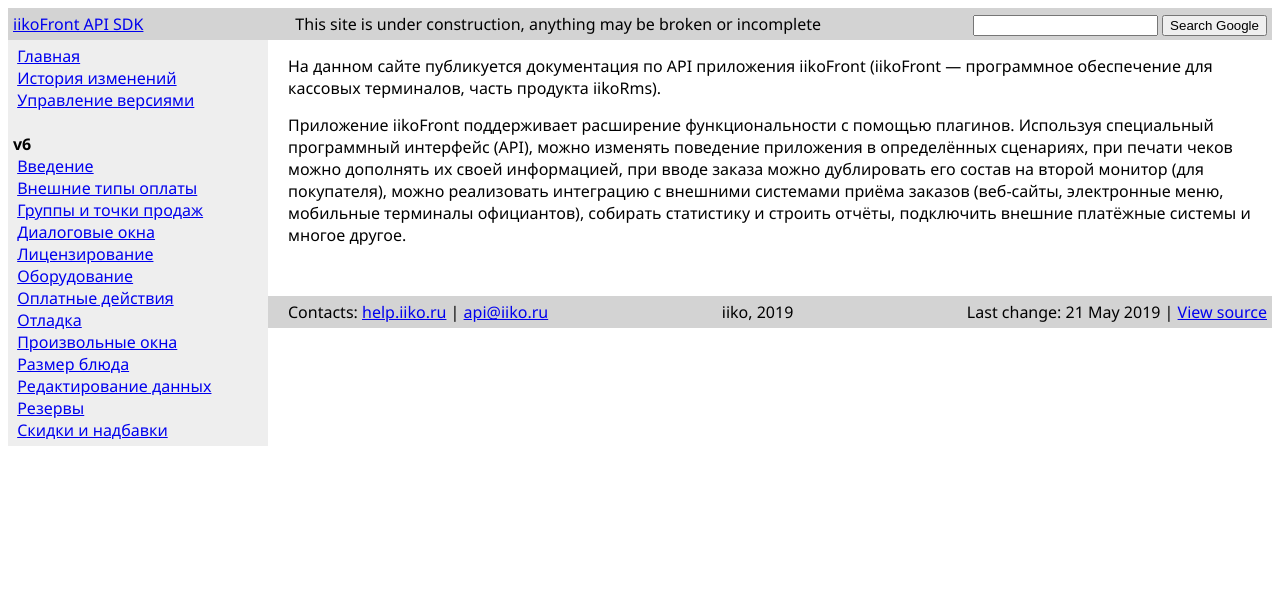
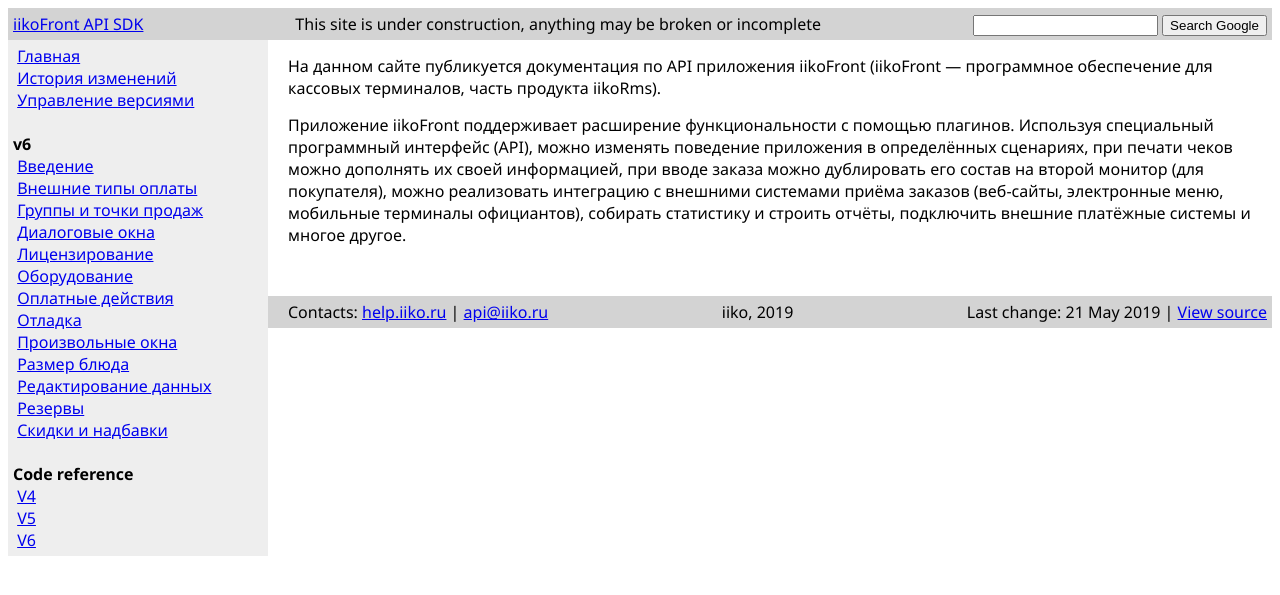
Before and after one commit to iiko/front.api.doc, a Jekyll site: the page built from index.md, in a window 1280 px wide. Shown: the top 595 px of the page. Built offline with Jekyll 4.4.1, drawn with Linux system fonts in a browser that asks for light colours.

Commit message:
Links to API V4 V5 V6 Code reference

```diff
--- a/_layouts/default.html
+++ b/_layouts/default.html
@@ -107,6 +107,11 @@
         {% endif %}
         {% endfor %}
         {% endfor %}
+        <br>
+        <b>Code reference</b><br>
+        &nbsp;<a href="https://iiko.github.io/front.api.sdk/v4/">V4</a><br>
+        &nbsp;<a href="https://iiko.github.io/front.api.sdk/v5/">V5</a><br>
+        &nbsp;<a href="https://iiko.github.io/front.api.sdk/v6/">V6</a><br>
     </aside>
     <article>
         {{ content }}
```
